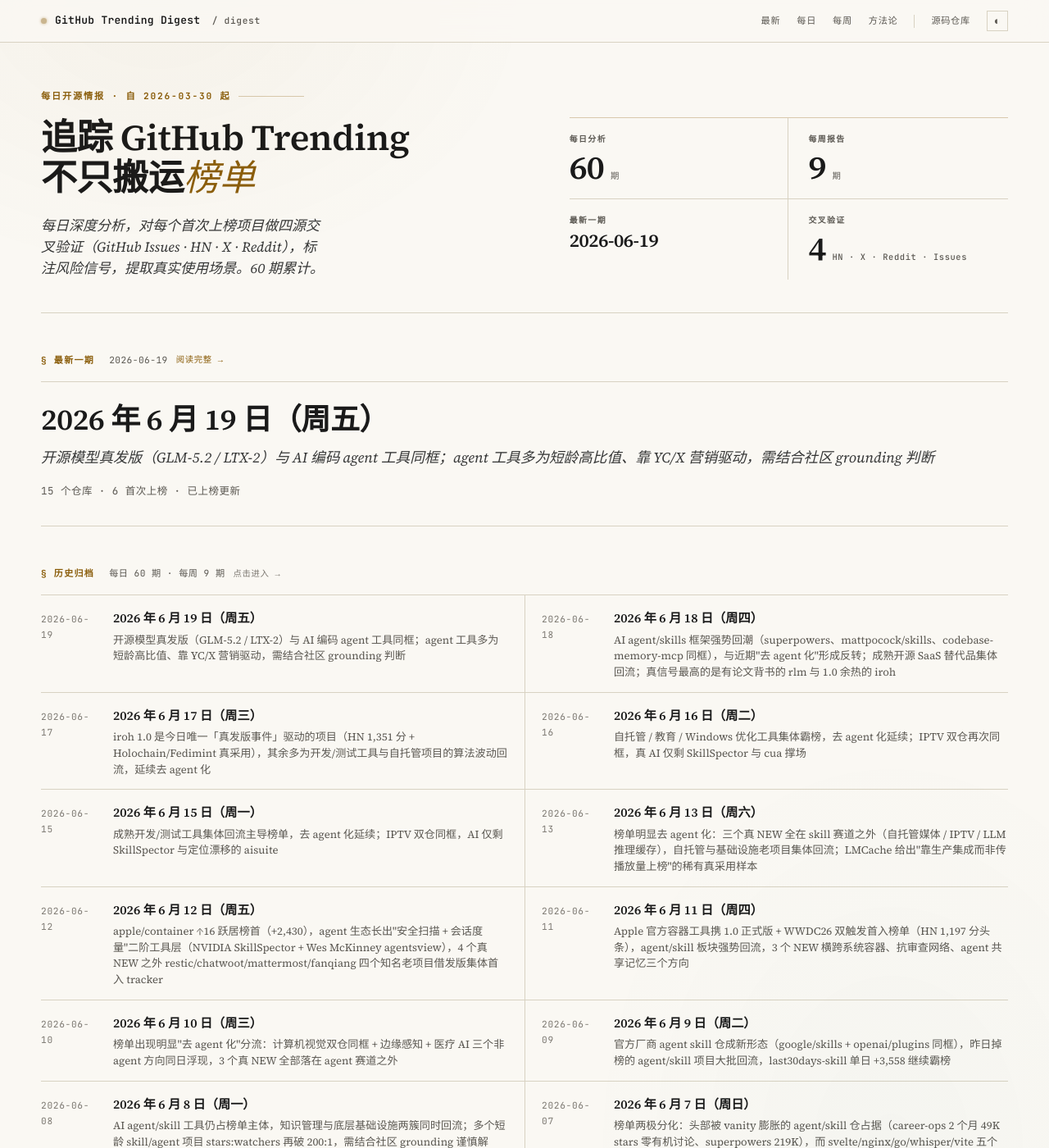
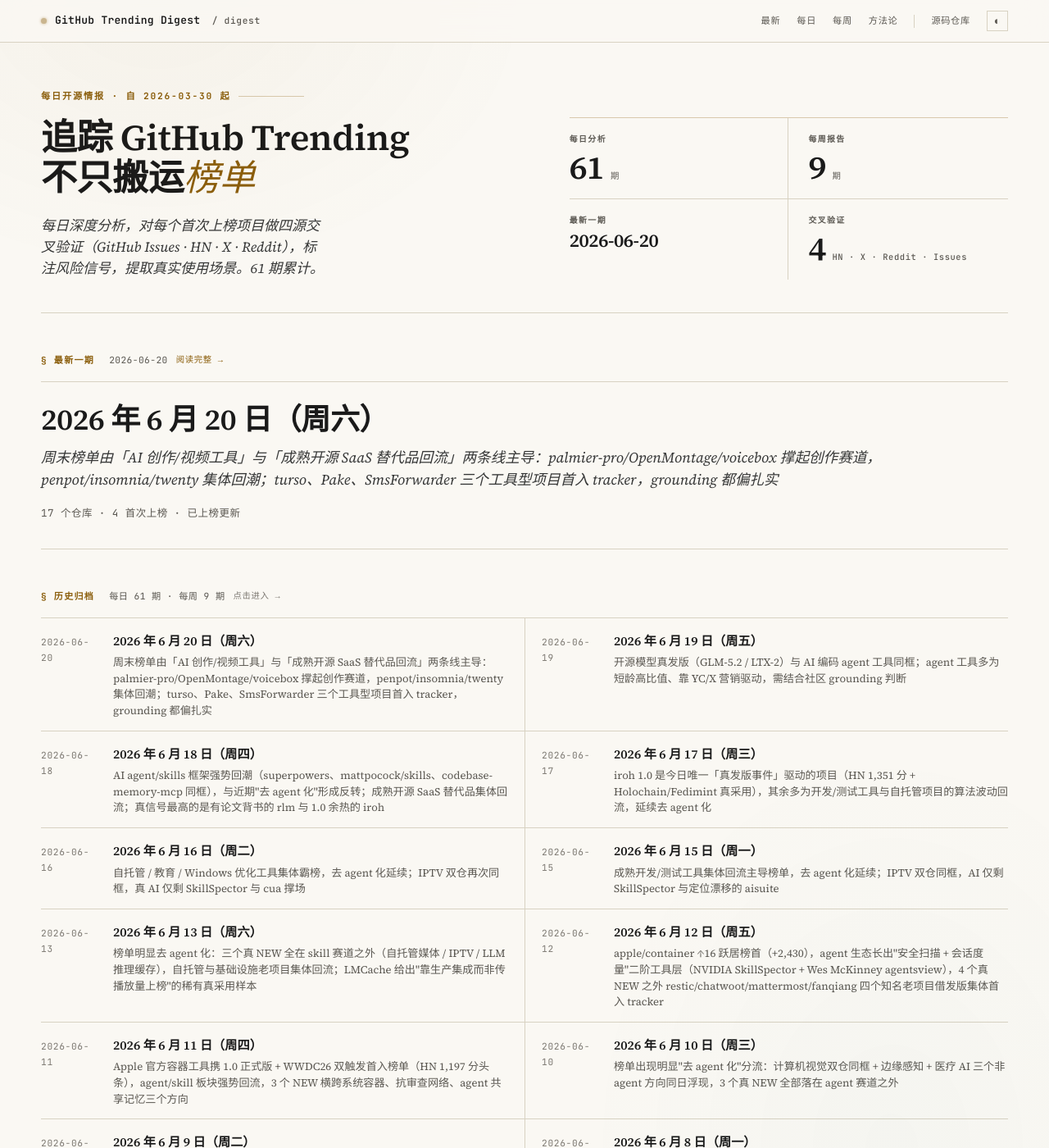
Before and after one commit to maxzyma/github-trending-digest, a Jekyll site: the page built from index.md, in a window 1280 px wide and 1400 px high. Shown: the whole window at 82% size. Built offline with Jekyll 4.4.1, drawn with Linux system fonts in a browser that asks for light colours; part of the change alters nothing that is shown; some of the changed text lies outside the part shown.

Commit message:
daily: 2026-06-20 — 周末双线（AI 创作/视频工具 palmier-pro/OpenMontage/voicebox + 成熟开源 SaaS 替代品 penpot/insomnia/twenty 回流）主导，AI 编码/agent 工具退居其次 + turso（SQLite 的 Rust 重写·HN 多帖·100+ 贡献者）/Pake（Tauri 网页转桌面·10.7K forks）/SmsForwarder（Android 短信转发·中文社区多篇实测）三个工具型 NEW grounding 扎实 + palmier-pro/OpenMontage/headroom 短龄高增速需结合社区足迹
Generated with Claude Code

```diff
--- /dev/null
+++ b/daily/2026-06-20-analysis.md
@@ -0,0 +1,223 @@
+---
+layout: daily
+date: 2026-06-20
+title: GitHub Trending 深度分析 — 2026 年 6 月 20 日（周六）
+subtitle: 周末榜单由「AI 创作/视频工具」与「成熟开源 SaaS 替代品回流」两条线主导：palmier-pro/OpenMontage/voicebox 撑起创作赛道，penpot/insomnia/twenty 集体回潮；turso、Pake、SmsForwarder 三个工具型项目首入 tracker，grounding 都偏扎实
+total: 17
+new_count: 4
+new_repos:
+  - repo: tursodatabase/turso
+    stars: 20060
+    star_delta: 774
+    lang: Rust
+    source_strength: 强
+    risk_tags: ['stability', 'dependency', 'bus_factor']
+  - repo: tw93/Pake
+    stars: 53408
+    star_delta: 2398
+    lang: Rust
+    source_strength: 中
+    risk_tags: ['dependency', 'vanity']
+  - repo: pppscn/SmsForwarder
+    stars: 26416
+    star_delta: 130
+    lang: Rust
+    source_strength: 强
+    risk_tags: ['privacy', 'compliance', 'dependency']
+  - repo: owainlewis/awesome-artificial-intelligence
+    stars: 14651
+    star_delta: 223
+    lang: Kotlin
+    source_strength: 弱
+    risk_tags: ['vanity']
+updated_repos:
+  - repo: palmier-io/palmier-pro
+    change: ↑2
+    days_listed: 2
+  - repo: penpot/penpot
+    change: ↑11
+    days_listed: null
+  - repo: calesthio/OpenMontage
+    change: ↑5
+    days_listed: null
+  - repo: DeusData/codebase-memory-mcp
+    change: ↓4
+    days_listed: null
+  - repo: google-research/timesfm
+    change: ↓4
+    days_listed: null
+  - repo: Kong/insomnia
+    change: ↑6
+    days_listed: null
+  - repo: chopratejas/headroom
+    change: ↓3
+    days_listed: null
+  - repo: withastro/flue
+    change: ↓4
+    days_listed: null
+---
+
+# GitHub Trending 深度分析 — 2026 年 6 月 20 日（周六）
+
+_周末榜单由「AI 创作/视频工具」与「成熟开源 SaaS 替代品回流」两条线主导：palmier-pro/OpenMontage/voicebox 撑起创作赛道，penpot/insomnia/twenty 集体回潮；turso、Pake、SmsForwarder 三个工具型项目首入 tracker，grounding 都偏扎实_
+
+_项目总数: 17 | 首次上榜: 4 | 重新上榜: 5 | 已上榜更新: 8 | 数据源: https://github.com/trending_
+
+## 本日主线
+
+**主线一：周末榜单结构 — 创作工具与开源 SaaS 替代品两线并行，AI 编码/agent 工具退居其次。** 今日 17 个项目里，最显眼的是两条线：一是 **AI 创作/视频赛道**——palmier-pro（macOS AI 视频编辑器，↑2 登顶）、OpenMontage（agentic 视频生产，↑5）、voicebox（开源 AI 配音棚，RE）同框；二是 **成熟开源 SaaS 替代品集体回流**——penpot（设计协作，↑11 升 #2）、insomnia（API 客户端，↑6）、twenty（Salesforce 开源替代，RE）三个动辄 4-5 万星的老项目同时回潮。AI 编码/agent 工具（kilocode、mattpocock/skills、headroom、jcode）仍在榜但已不是主角，延续了近一周「去 agent 化」后的回调节奏。真正的 NEW 只有 4 个，且全是工具型成熟项目（turso/Pake/SmsForwarder/awesome-ai 列表），没有当日突发事件驱动。
+
+**主线二：工具型基础设施 grounding 扎实 — turso/Pake/SmsForwarder 三个首入项目都有真实使用足迹。** 与近期频繁出现的「短龄高比值营销仓」不同，今日 3 个软件型 NEW 的社区足迹都立得住：turso（SQLite 的 Rust 重写，HN 192 分/145 评论多帖 + 100+ 贡献者 + database-per-tenant 真实场景）、Pake（Tauri 网页转桌面 app，53K 星 + 10.7K forks 即 1:5 的高 fork 比，实打实被 clone 自定义打包）、SmsForwarder（Android 短信转发，26K 星 + 中文 RPA/异次元社区多篇实测）。这三者的比值虽都在 200:1 以上，但属成熟工具的结构性高比，不构成 vanity。
+
+**主线三：榜单解读提醒 — 创作/编码赛道仍有几个短龄高比值项目需结合社区足迹判断。** palmier-pro（仓龄短、↑2 登顶但 +904 增速主要靠话题度）、OpenMontage（自称「全球首个开源 agentic 视频生产系统」，营销话术浓）、codebase-memory-mcp（昨日 +1,055 今日 +1,267 持续猛涨但 grounding 仍偏 README）、headroom（今日 +3,786、累计 4 万星，单日增速异常）这几个 AI 项目的 star 增速明显快于可见的独立社区讨论，建议结合 Issues/HN/Reddit 足迹再判断价值，不要只看排名和增速。
+
+## 首次上榜项目（NEW）
+
+### [tursodatabase/turso](https://github.com/tursodatabase/turso) — NEW ⭐ 20,060（+774）| Rust | 信源：强
+
+**它是什么**: 一个嵌入式 SQL 数据库，用 Rust 从零重写了 SQLite，并保持与 SQLite 兼容。可以理解为「下一代 SQLite」——同样是嵌进你程序里直接读写的单文件数据库，但底层换成了 Rust + 异步 IO，并原生加了向量搜索、全文搜索、嵌入式副本（本地直读 + 远端同步）这些 SQLite 本体没有的能力。
+
+**解决什么问题**: 传统 SQLite 是 C 写的、单线程为主、没有原生向量/并发写。turso 想在保持「零运维、嵌入式」体验的同时，补上现代应用要的并发写、向量检索（给 AI/RAG 用）、以及「每个租户一个库」可扩到百万级库的架构——既能本地优先（边缘/离线读），又能和云端同步。
+
+**谁在用、怎么用**（来自 Issues/HN）:
+- 场景 1（多租户 SaaS）: database-per-tenant 模式，每个客户一个库，可扩展到百万级库，HN「Deep dive into Turso」帖（192 分/145 评论）有大量讨论。
+- 场景 2（AI/RAG）: 原生向量搜索 + AgentFS（AI agent 隔离工作区），用作 agent 的本地隔离存储。
+- 场景 3（并发打磨中）: #7500（Mvcc sync）、#7488 等围绕 MVCC 并发写的 issue，0.5.0 已带并发写 beta。
+
+**社区怎么评价**:
+- 正面: Rust 重写 + io_uring async、原生向量/全文搜索、嵌入式副本被认为是真正解决 SQLite 痛点；3000+ commits、50+ 贡献者，开发极活跃。
+- 负面: #697（27 评论）WebContainers 加载失败；Rust 生态缺好用 ORM；HN 评论区夹带对官方曾发生客户数据丢失事件的担忧。
+- 健康度: stars/subscribers ≈ 242:1（成熟基础设施结构性高比，不构成 vanity）；open issues 745（量大但今日仍在 push，活跃）；contributors 100+，仓龄约 2.8 年。
+
+**风险与争议**:
+- **stability**: 官方明确标 BETA，不建议存生产数据；HN 提及曾有客户数据丢失事件。
+- **dependency**: 核心价值与 Turso Cloud 商业服务深度绑定。
+- **bus_factor**: 贡献者基础尚可，但叙事高度绑定创始人（Glauber Costa / Pekka Enberg）个人推广。
+
+**技术备注**: Rust，从 libSQL fork 演进到全量重写；io_uring 异步 IO，Tantivy 全文搜索，SQLite wire 兼容。
+
+### [tw93/Pake](https://github.com/tw93/Pake) — NEW ⭐ 53,408（+2,398）| Rust | 信源：中
+
+**它是什么**: 一个命令行工具，一行命令就能把任意网页打包成独立的桌面应用。基于 Tauri 用系统原生 WebView（Windows 的 WebView2 / macOS 的 WKWebView / Linux 的 WebKitGTK），产物只有约 5MB，比 Electron 小近 20 倍。
+
+**解决什么问题**: 很多人把 ChatGPT、微信网页版、Twitter 等高频网页常驻在浏览器标签页里，标签页越开越多还吃内存。Pake 把这些网页剥离成带独立窗口、图标、启动项的桌面 app，启动快、内存省，还能加快捷键、沉浸窗口、去广告。相比 Electron 方案省下大量资源。
+
+**谁在用、怎么用**:
+- 场景 1（个人效率）: 把高频 SaaS（ChatGPT/微信/Twitter）变成独立 app，解决标签页溢出。
+- 场景 2（二次打包）: 10.7K forks（fork:star 高达 1:5），大量用户 clone 来自定义打包自己的 app，是真实使用的强信号。
+
+**社区怎么评价**:
+- 正面: 核心卖点高度一致——原生 WebView、5MB 产物、一行命令、支持快捷键/沉浸窗口/拖拽/样式定制。
+- 负面: 首次打包需配置环境且较慢（后续构建快）；Windows 路径过长构建失败（#1230 LNK1104）；CLI 选项文档不全（#1228）。
+- 健康度: stars/subscribers ≈ 205:1（成熟工具结构性高比）；open issues 仅 5，仓龄约 3.7 年，最近 push 2026-06-18，维护活跃。
+
+**风险与争议**:
+- **dependency**: 依赖各平台系统 WebView，行为有差异（Windows 构建坑较多）。
+- **vanity**: HN/Reddit 几乎无一手讨论（HN 多次提交均 2 分/0 评论），外部口碑主要来自博客/媒体转载——传播热度 > 独立社区 grounding。
+
+**技术备注**: Rust + Tauri，系统原生 WebView，MIT。知名老项目首入 tracker。
+
+### [pppscn/SmsForwarder](https://github.com/pppscn/SmsForwarder) — NEW ⭐ 26,416（+130）| Rust | 信源：强
+
+**它是什么**: 一个 Android app，监控手机的短信、来电、APP 通知，按你设定的规则转发到钉钉/企业微信/飞书机器人、邮箱、Bark、Telegram、Server酱、webhook 等渠道；还能远程控制手机发短信、查通话/话簿/电量。
+
+**解决什么问题**: 很多人有一台闲置旧手机或副卡，但收验证码、运营商通知还得随身带。SmsForwarder 把旧机插卡当「短信网关」，验证码和通知自动转发到主力设备或群里；iPhone 用户也能用 Bark 接收安卓卡的短信。
+
+**谁在用、怎么用**:
+- 场景 1（短信网关）: 旧机插卡放家里，远程收验证码/运营商通知。
+- 场景 2（RPA 自动化）: 影刀 RPA 社区有专文教用它转发验证码做自动化授权。
+- 场景 3（保活痛点）: Issues 集中在一加/中兴/MIUI 杀后台导致掉线、厂商 ROM 的「验证类短信保护」导致验证码收不到，需手动关保护并加白名单。
+
+**社区怎么评价**:
+- 正面: 渠道支持极全，中文社区（异次元、影刀 RPA）多篇实测教程，真实使用群体大。
+- 负面: 厂商 ROM 保活/验证码保护带来的工程困扰是高频 issue。
+- 健康度: stars/subscribers ≈ 211:1（成熟工具结构性高比）；forks 3,270，open issues 仅 20 且活跃，仓龄 5+ 年，非 archived。
+
+**风险与争议**:
+- **privacy**: 核心功能即转发含验证码的短信，官方 wiki 自带风险提示「转发验证码可能损害账户安全」；用户需关闭系统验证码保护才能用，等于主动削弱设备安全。
+- **compliance**: 远程读短信/通话/话簿、控制发短信，自用合规，但代收他人短信涉法律灰区，存在被灰产滥用面。
+- **dependency**: 转发链路依赖第三方机器人/推送服务。
+
+**技术备注**: Android（Kotlin 为主，trending 语言标记为 Rust 实为统计误差），V3.0 新增主动控制服务端/客户端。知名工具首入 tracker。
+
+### [owainlewis/awesome-artificial-intelligence](https://github.com/owainlewis/awesome-artificial-intelligence) — NEW ⭐ 14,651（+223）| Kotlin | 信源：弱
+
+**它是什么**: 一份人工智能学习资源的精选清单（awesome list），收录 AI 课程、书籍、视频讲座和论文。
+
+**解决什么问题**: 给想系统学 AI 的人一个经过筛选的入口目录，省去自己满网搜资料的成本。
+
+**谁在用、怎么用**: 典型 awesome-list 用法——收藏当书签、作为学习路线起点。无 Issues/HN 实质讨论，纯资源聚合。
+
+**社区怎么评价**:
+- 健康度: 14.6K 星的老牌列表回流上榜，AI 学习热度的周期性体现，无社区事件驱动。
+
+**风险与争议**:
+- **vanity**: awesome-list 的 star 反映的是收藏热度而非工程采用，不宜与软件项目同等解读。
+
+**技术备注**: 纯 markdown 列表（语言标记 Kotlin 为仓库附带文件误判）。
+
+## 重新上榜项目（RE）
+
+### twentyhq/twenty — RE（上次见于 2026-05-28）
+- **Stars**: 50,700（今日 +140）
+- **更新**: Salesforce 的开源 AI-native 替代品再度回流，与 penpot/insomnia 同属「成熟开源 SaaS 替代品」回潮线。无显著新版本事件，属周期性回榜。
+
+### jamiepine/voicebox — RE（上次见于 2026-05-12）
+- **Stars**: 30,783（今日 +140）
+- **更新**: 开源 AI 配音棚（克隆/听写/创作）。5 月曾被预判为「voice-first agent 复活」的代表，今日小幅回流，与 palmier-pro/OpenMontage 同属创作赛道。无重大版本事件。
+
+### Kilo-Org/kilocode — RE（上次见于 2026-05-20）
+- **Stars**: 23,127（今日 +1,035）
+- **更新**: 开源 agentic 编码平台，时隔一月回流且单日 +1,035 增速可观。此前有「被其它工具生态主动引用」的真实工程价值信号，回榜值得留意是否有新版本驱动。
+
+### mattpocock/skills — RE（上次见于 2026-06-18）
+- **Stars**: 137,603（今日 +1,520）
+- **更新**: 「Skills for Real Engineers」（来自作者 .claude 目录）。两天内再度回榜，延续 agent/skills 框架回潮线。13 万星量级 + 持续日增，是该赛道最有真实关注度的样本之一。
+
+### 1jehuang/jcode — RE（上次见于 2026-05-01）
+- **Stars**: 7,299（今日 +70）
+- **更新**: 「Claude Code 平替」赛道单人项目，时隔近两月回流，今日增速温和（+70）。此前被标注「包装精美但实质单薄、0 KOL 背书」，本次回榜未见明显改观。
+
+## 已上榜项目更新
+
+### palmier-io/palmier-pro — ↑2（连续上榜 2 天）
+- **Stars**: 2,368（今日 +904，累计 +1,653 since 首次上榜）
+- **更新**: macOS AI 视频编辑器，从 #3 升至榜首。增速主要靠话题度，仓龄短，grounding 仍偏弱，建议结合社区足迹判断。
+
+### penpot/penpot — ↑11（升至 #2）
+- **Stars**: 50,835（今日 +424）
+- **更新**: 开源设计与代码协作工具，大幅上升 11 位升至 #2，「成熟开源 SaaS 替代品回流」线的最强代表。无显著新版本事件，属周末回潮。
+
+### calesthio/OpenMontage — ↑5
+- **Stars**: 6,621（今日 +677）
+- **更新**: 「全球首个开源 agentic 视频生产系统」，营销话术浓。star 增速快于可见独立讨论，需谨慎解读。
+
+### DeusData/codebase-memory-mcp — ↓4（连续上榜多日）
+- **Stars**: 8,888（今日 +1,267，昨日 +1,055）
+- **更新**: 高性能代码智能 MCP server，排名小降但 star 持续猛涨（连续两日千级增量）。grounding 仍偏 README，增速与可见社区讨论存在落差。
+
+### google-research/timesfm — ↓4
+- **Stars**: 24,312（今日 +432）
+- **更新**: Google 时间序列基础模型，排名小降但仍稳居前列，属有机构背书的真信号项目。
+
+### Kong/insomnia — ↑6
+- **Stars**: 39,141（今日 +327）
+- **更新**: 开源跨平台 API 客户端，上升 6 位，与 penpot/twenty 同属成熟工具回流线。
+
+### chopratejas/headroom — ↓3
+- **Stars**: 40,662（今日 +3,786，昨日 +3,938）
+- **更新**: LLM 上下文压缩工具（库/代理/MCP），连续两日近 4,000 的单日增量异常醒目。增速远快于可见独立社区讨论，需结合 Issues/HN 足迹判断是否有运营放大。
+
+### withastro/flue — ↓4
+- **Stars**: 5,982（今日 +313）
+- **更新**: Astro 团队的 sandbox agent 框架，排名小降，延续 agent 框架赛道余热。无重大新版本事件。
+
+## 如何理解今天的热度信号
+
+今天榜单的可信度分层比较清晰，可按三档理解：
+
+- **真信号（机构/真实使用足迹）**: turso（HN 多帖 + 100+ 贡献者）、timesfm（Google 背书）、Pake/SmsForwarder（高 fork + 中文社区实测）、penpot/insomnia/twenty（成熟开源工具回流）——这些项目的关注度有扎实社区足迹支撑。
+- **需结合足迹判断**: palmier-pro、OpenMontage、codebase-memory-mcp、headroom——star 增速明显快于可见的独立社区讨论，仓龄短或营销话术浓，建议点开 Issues/HN/Reddit 再判断价值。
+- **收藏型热度**: awesome-artificial-intelligence——awesome-list 的 star 反映收藏热度而非工程采用，不宜与软件项目同等解读。
+
+一个通用提醒：成熟工具（Pake/SmsForwarder/turso）的 stars/subscribers 比值天然偏高（200:1 以上），这是结构性现象，不应单凭比值判定 vanity；真正需要警惕的是「短龄 + 高增速 + 弱社区足迹 + 营销话术」的组合。
--- /dev/null
+++ b/daily/2026-06-20.md
@@ -0,0 +1,23 @@
+# GitHub Trending 每日榜单 — 2026 年 6 月 20 日（周六）
+
+| # | 项目 | Stars | 今日 | 排名变化 |
+|---|------|-------|------|---------|
+| 1 | [palmier-io/palmier-pro](https://github.com/palmier-io/palmier-pro) | 2,368 | +904 | ↑2 |
+| 2 | [penpot/penpot](https://github.com/penpot/penpot) | 50,835 | +424 | ↑11 |
+| 3 | [calesthio/OpenMontage](https://github.com/calesthio/OpenMontage) | 6,621 | +677 | ↑5 |
+| 4 | [tursodatabase/turso](https://github.com/tursodatabase/turso) | 20,060 | +774 | NEW |
+| 5 | [DeusData/codebase-memory-mcp](https://github.com/DeusData/codebase-memory-mcp) | 8,888 | +1,267 | ↓4 |
+| 6 | [google-research/timesfm](https://github.com/google-research/timesfm) | 24,312 | +432 | ↓4 |
+| 7 | [twentyhq/twenty](https://github.com/twentyhq/twenty) | 50,700 | +140 | RE |
+| 8 | [Kong/insomnia](https://github.com/Kong/insomnia) | 39,141 | +327 | ↑6 |
+| 9 | [tw93/Pake](https://github.com/tw93/Pake) | 53,408 | +2,398 | NEW |
+| 10 | [chopratejas/headroom](https://github.com/chopratejas/headroom) | 40,662 | +3,786 | ↓3 |
+| 11 | [jamiepine/voicebox](https://github.com/jamiepine/voicebox) | 30,783 | +140 | RE |
+| 12 | [Kilo-Org/kilocode](https://github.com/Kilo-Org/kilocode) | 23,127 | +1,035 | RE |
+| 13 | [mattpocock/skills](https://github.com/mattpocock/skills) | 137,603 | +1,520 | RE |
+| 14 | [withastro/flue](https://github.com/withastro/flue) | 5,982 | +313 | ↓4 |
+| 15 | [owainlewis/awesome-artificial-intelligence](https://github.com/owainlewis/awesome-artificial-intelligence) | 14,651 | +223 | NEW |
+| 16 | [pppscn/SmsForwarder](https://github.com/pppscn/SmsForwarder) | 26,416 | +130 | NEW |
+| 17 | [1jehuang/jcode](https://github.com/1jehuang/jcode) | 7,299 | +70 | RE |
+
+> 数据源：<https://github.com/trending> · 抓取于 2026-06-20
--- a/index.md
+++ b/index.md
@@ -27,6 +27,7 @@ title: GitHub Trending Digest
 
 ## Daily Analysis
 
+- [2026-06-20](daily/2026-06-20-analysis) — 周末榜单由「AI 创作/视频工具」与「成熟开源 SaaS 替代品回流」两条线主导：palmier-pro/OpenMontage/voicebox 撑起创作赛道，penpot/insomnia/twenty 集体回潮；turso、Pake、SmsForwarder 三个工具型项目首入 tracker，grounding 都偏扎实；palmier-pro/OpenMontage/headroom 等短龄高增速 AI 项目需结合社区足迹判断
 - [2026-06-19](daily/2026-06-19-analysis) — 开源模型真发版（GLM-5.2 / LTX-2）与 AI 编码 agent 工具同框；GLM-5（HN 多帖高分 + Artificial Analysis 开源权重榜首 + MIT）与 LTX-2（19B 音视频联合生成、单卡可跑、评测 top-3）是今日 grounding 最扎实的真信号；palmier-pro/agent-native/codebase-memory-mcp 等短龄 agent 工具高比值、营销驱动需谨慎解读
 - [2026-06-18](daily/2026-06-18-analysis) — AI agent/skills 框架强势回潮（superpowers +1,129 / mattpocock/skills +1,523 / codebase-memory-mcp NEW #1 同框），与近期"去 agent 化"形成反转；成熟开源 SaaS 替代品集体回流（RocketChat/chatwoot/plane/penpot/continue）；真信号最高的是 rlm（MIT 论文 + HN 多帖 + Prime Intellect 采用）与 iroh（1.0 余热 ↑11 升 #2）；Agent-Reach/OpenMontage/codebase-memory-mcp 三个高 ratio 短龄仓需结合 grounding 谨慎解读
 - [2026-06-17](daily/2026-06-17-analysis) — 去 agent 化最彻底一天，agent 本体挂零；开发/测试工具（swc/puppeteer/cypress/meshery）+ 自托管/隐私集群（iptv-org/music-assistant/teslamate/OpenWA/UAD-NG）+ 真发版事件三类瓜分全榜；iroh 1.0 是唯一真实事件驱动（HN 1,351 分 + Holochain/Fedimint 真采用）；alibaba/zvec 嵌入式向量库 NEW；多数老牌工具今日 stars 个位/十位数属算法波动回流
```
